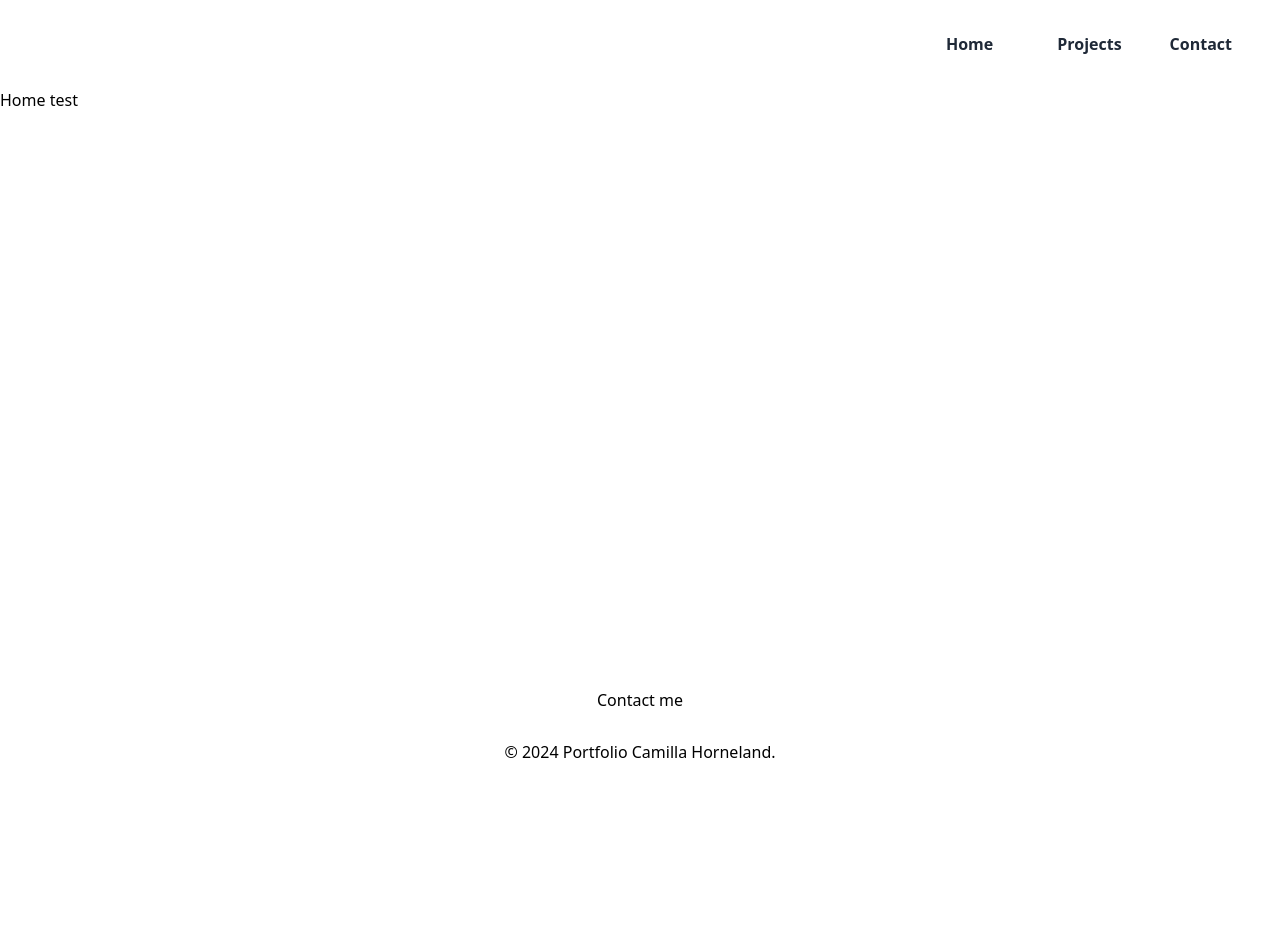
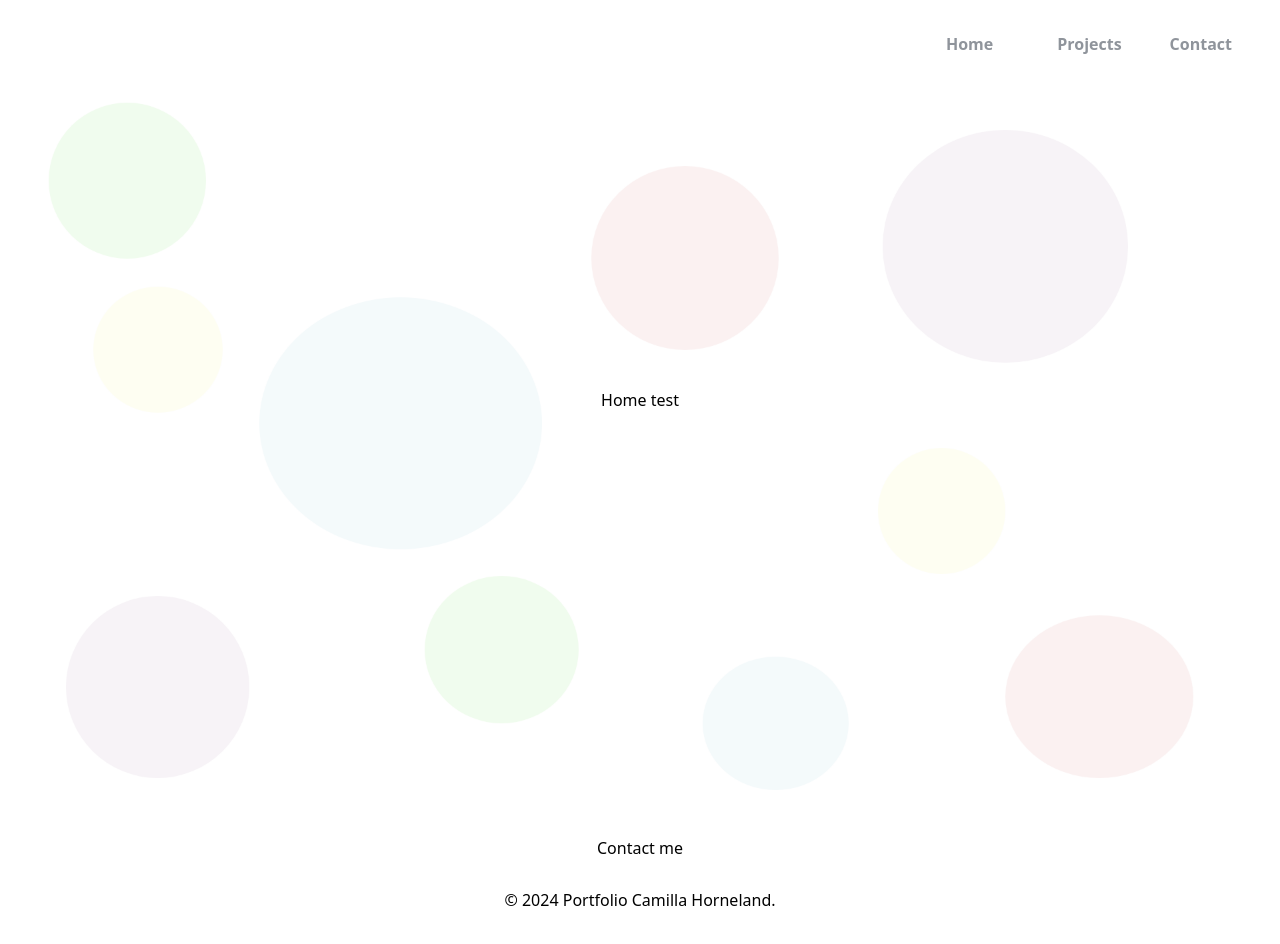
Before and after one commit to CamillaHorneland/Portfolio, a React (Vite) app: page / in a window 1280 px wide. Shown: the top 944 px of the page. Before the commit the page ends 800 px from the top, so only its background shows below. Built offline with nearby package versions, Linux system fonts and the light colour scheme.

Commit message:
background for now

```diff
--- a/src/components/layout/Layout.jsx
+++ b/src/components/layout/Layout.jsx
@@ -1,7 +1,8 @@
+import React from "react";
 import { Outlet } from "react-router-dom";
 import Nav from "./nav/Nav";
 import Footer from "./footer/Footer";
-
+import ImageBack from "../../constant/Backgound";
 
 export default function Layout() {
   return (
@@ -10,8 +11,13 @@ export default function Layout() {
         <Nav />
       </header>
 
-      <main className="flex-grow">
-        <Outlet />
+      <main >
+        {/* <div className="relative mb-5"> */}
+            <ImageBack big={true} />
+            <div className="absolute top-1/2 left-1/2 transform -translate-x-1/2 -translate-y-1/2 text-center w-full z-20">
+                <Outlet />
+            </div>
+        {/* </div> */}
       </main>
 
       <footer>
--- a/src/components/layout/footer/Footer.jsx
+++ b/src/components/layout/footer/Footer.jsx
@@ -3,7 +3,7 @@ import { Link } from "react-router-dom";
 
 function Footer() {
   return (
-    <div className="bg-white h-38 flex flex-col items-center justify-center p-4 text-black">
+    <div className="h-38 flex flex-col items-center justify-center p-4 text-black">
       <div className="m-3 mb-4">
         <Link to="/contact">Contact me</Link>
       </div>
--- a/src/components/layout/nav/Nav.jsx
+++ b/src/components/layout/nav/Nav.jsx
@@ -10,7 +10,7 @@ const Nav = () => {
   };
 
   return (
-    <nav className="sm:flex sm:items-center sm:justify-between p-4">
+    <nav className="sm:flex sm:items-center sm:justify-between p-4 h-38">
       <HiMenuAlt2
         className="text-5xl cursor-pointer sm:hidden text-light-gray-800"
         onClick={handleToggleMobileMenu}
--- /dev/null
+++ b/src/constant/Backgound.jsx
@@ -0,0 +1,21 @@
+import React from "react";
+import Background from "../assets/BackroundCircel.png";
+
+const ImageBack = ({ big = true }) => {
+  const overlayClass = big
+    ? "h-full w-full absolute top-0 left-0 bg-white opacity-50"
+    : "h-full w-full absolute top-0 left-0 bg-white opacity-50";
+
+  return (
+    <div className="">
+      <img
+        className="w-full h-auto"
+        src={Background}
+        alt="BackgroundCircels"
+      />
+      <div className={overlayClass}></div>
+    </div>
+  );
+};
+
+export default ImageBack;
--- a/src/pages/HomePage.jsx
+++ b/src/pages/HomePage.jsx
@@ -1,8 +1,10 @@
 // import Home from "../components/home/home";
+
 
 function HomePage() {
 	return (
 		<>
+
 			<h1>Home test</h1>
 
 		</>
```
Also changed, not shown: src/assets/BackroundCircel.png (added).
